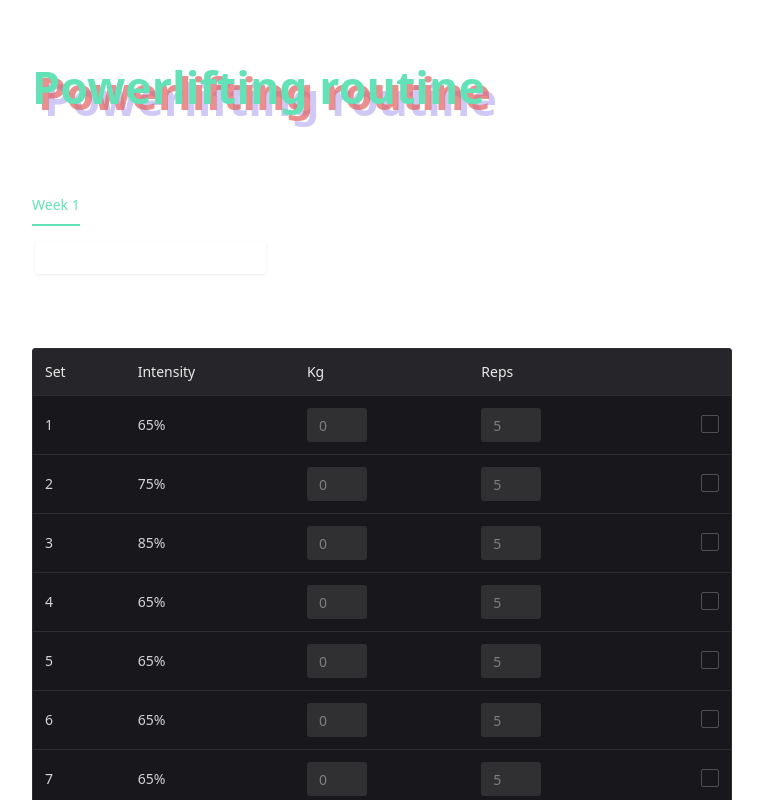
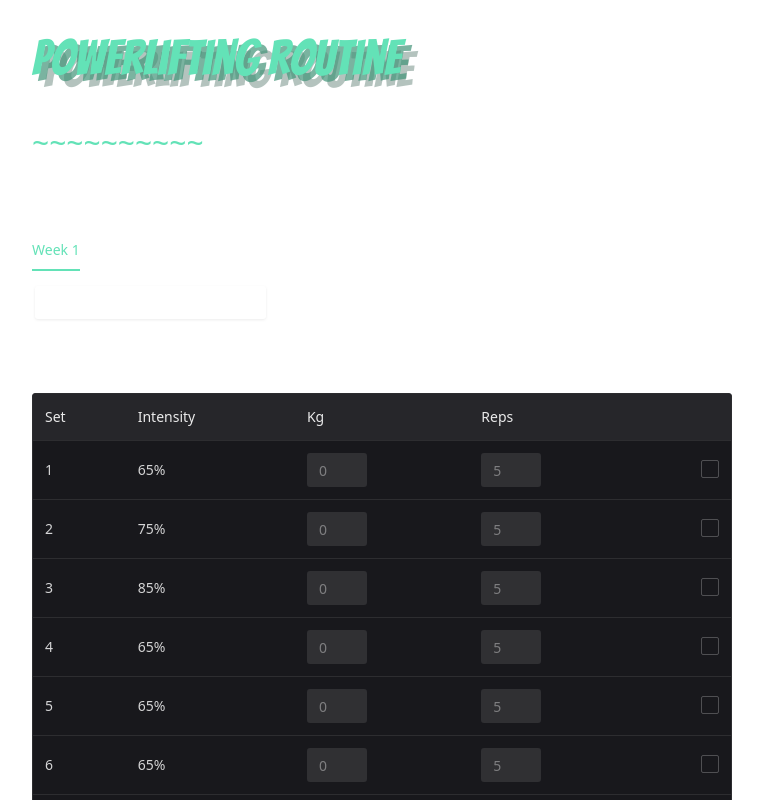
Before and after one commit to Sollien/lift, a Vue app: page / in a window 1280 px wide. Shown: the top 800 px of the page, without its empty margins (258-1021 px from the left). Built offline with nearby package versions, Linux system fonts and the light colour scheme.

Commit message:
Font and styling

```diff
--- a/index.html
+++ b/index.html
@@ -5,6 +5,9 @@
 		<link rel="icon" type="image/svg+xml" href="/vite.svg" />
 		<meta name="viewport" content="width=device-width, initial-scale=1.0" />
 		<title>Powerlifting routine</title>
+		<link rel="preconnect" href="https://fonts.googleapis.com">
+		<link rel="preconnect" href="https://fonts.gstatic.com" crossorigin>
+		<link href="https://fonts.googleapis.com/css2?family=Bangers&display=swap" rel="stylesheet">
 	</head>
 	<body>
 		<div id="app"></div>
--- a/src/style.css
+++ b/src/style.css
@@ -28,7 +28,7 @@
 }
 
 h1 {
-  font-size: 3.2em;
+  font-size: 3.5em;
   line-height: 1.1;
 }
 
--- a/src/views/WorkoutRoutine.vue
+++ b/src/views/WorkoutRoutine.vue
@@ -4,7 +4,7 @@
 		<span class="h1-echo">Powerlifting routine</span>
 		<span class="h1-echo">Powerlifting routine</span>
 	</div>
-	<div class="border-bottom"></div>
+	<span class="wavy-border">~~~~~~~~~~</span>
 	<n-collapse
 		class="rm-collapse"
 	>
@@ -137,8 +137,10 @@
 
 <style scoped lang="scss">
 h1 {
+	margin-top: 0;
 	text-align: left;
 	color: #63e2b7;
+	font-family: 'Bangers', cursive;
 }
 
 h3 {
@@ -149,19 +151,28 @@
 	position: absolute;
 	top: 6px;
 	left: 6px;
-	font-size: 3.2em;
+	font-family: 'Bangers', cursive;
+	font-size: 3.5em;
 	font-weight: bold;
 	line-height: 1.1;
 	text-align: left;
-	color: #e26363b9;
+	color: #439479b5;
 	z-index: -1;
 
 	&:nth-of-type(2) {
-		color: #7663e258;
+		color: #234e4057;
 		top: 12px;
 		left: 12px;
 		z-index: -2;
 	}
+}
+
+.wavy-border {
+	display: block;
+	margin-bottom: 20px;
+	text-align: left;
+	font-size: 30px;
+	color: #63e2b7;
 }
 
 .rm-collapse {
@@ -174,7 +185,6 @@
 
 	.rm-input {
 		margin-top: 5px;
-		margin-bottom: 20px;
 	}
 }
 </style>
```
